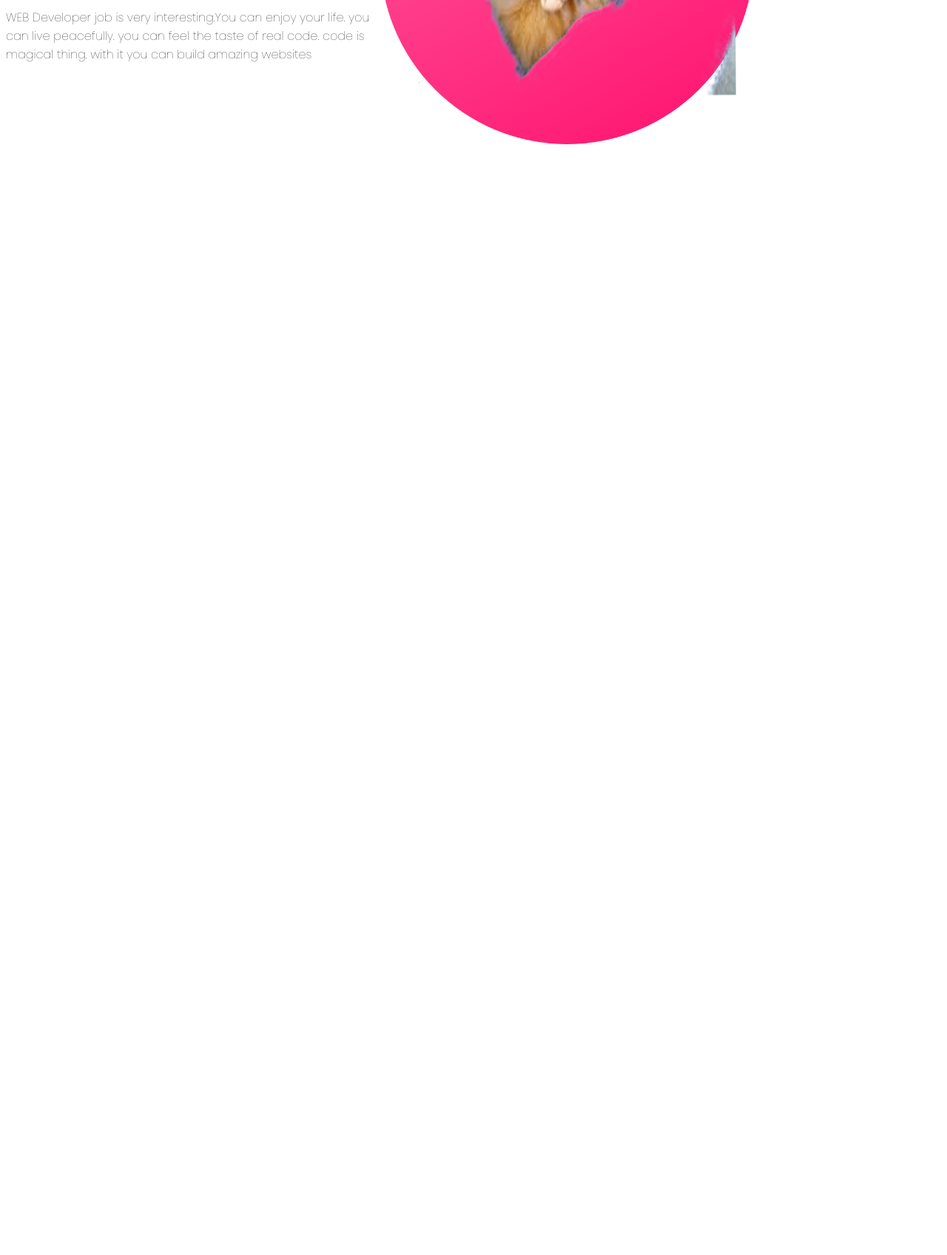
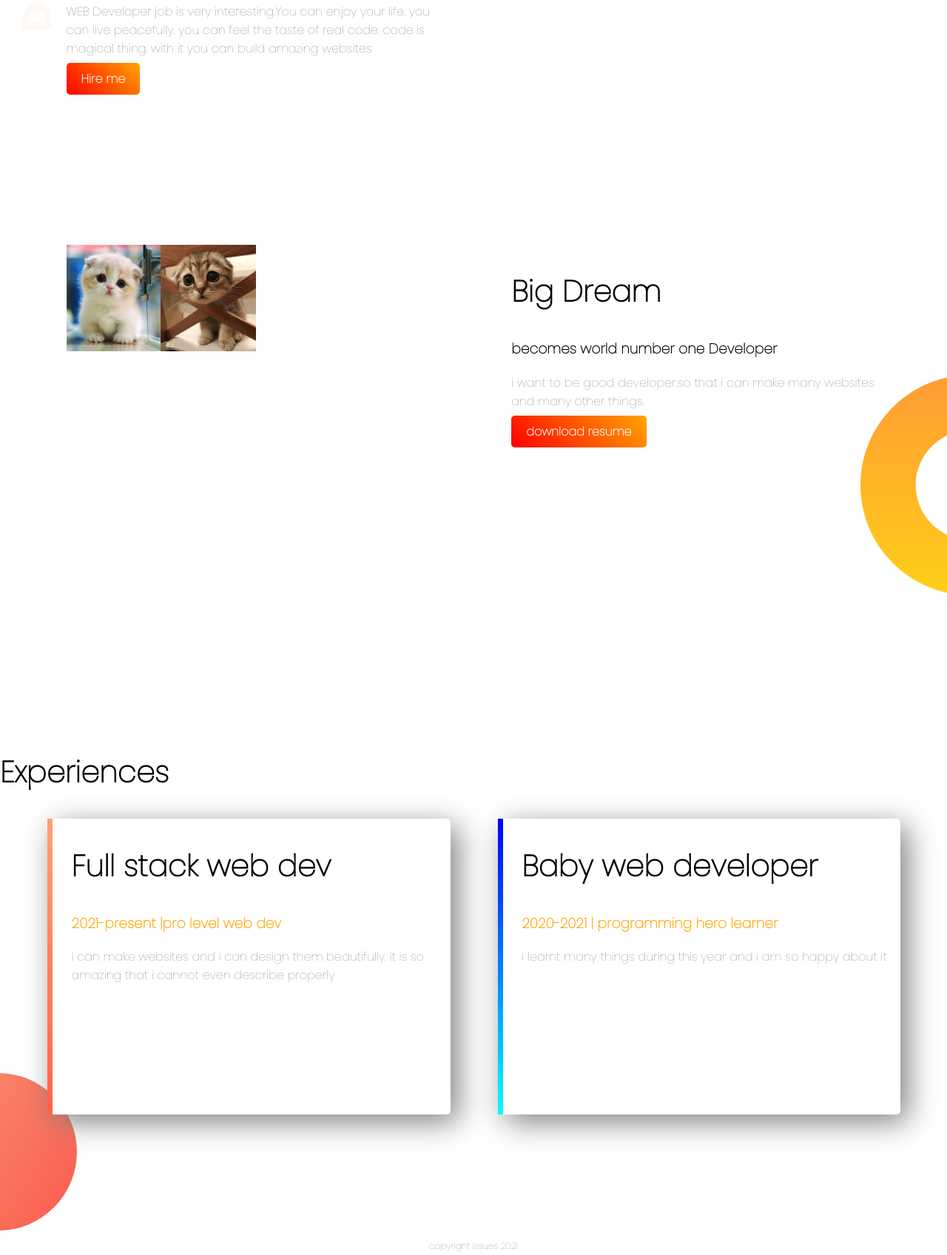
Before and after one commit to Bushra969/web-portfolio, a plain HTML site: page images/index.html in a window 1280 px wide. Shown: the part 319-2016 px from the top of the page at 74% size. Before the commit the page ends 800 px from the top, so only its background shows below. Drawn offline with Linux system fonts and the light colour scheme.

Commit message:
excited to finish my first website

```diff
--- a/images/index.html
+++ b/images/index.html
@@ -9,16 +9,48 @@
     <link rel="stylesheet" href="style.css">
 </head>
 <body>
-    <section>
+    <section class="pic">
     <div class="half-width">
         <h1>Welcome To</h1>
-        <h1><span class="name-highlight">Bushra</span> website</h1>
+        <h1><span class="orange-highlight">Bushra</span> website</h1>
         <h3>world class professional web dev</h3>
         <p>WEB Developer job is very interesting.You can enjoy your life. you can live peacefully. you can feel the taste of real code. code is magical thing. with it you can build amazing websites</p>
+        <a class="link-button" target="_blank" href="https://www.linkedin.com/company/programminghero/">Hire me</a>
     </div>
     <div class="half-width">
         <img src="catty.jpg" alt="">
     </div>
     </section>
+    <section class="dream-area">
+        <div class="half-width">
+            <img src="cat.jpg" alt="">
+        </div>
+        <div class="half-width">
+            <h2>Big Dream</h2>
+            <h3>becomes world number one Developer</h3>
+            <p>i want to be good developer.so that i can make many websites and many other things.</p>
+            <a class="link-button"  target="_blank"href="www.youtube.com">download resume</a>
+        </div>
+
+
+    </section>
+    <section class="experience-area">
+        <h2>Experiences</h2>
+        <div id="full-stack" class="half-width single-experience">
+            <h2>Full stack web dev</h2>
+            <h3 class="orange-highlight"> 2021-present |pro level web dev </h3>
+            <p>i can make websites and i can design them beautifully. it is so amazing that i cannot even describe properly</p>
+
+        </div>
+
+        <div id="baby-web" class="half-width single-experience">
+            <h2>Baby web developer</h2>
+            <h3 class="orange-highlight">2020-2021 | programming hero learner</h3>
+            <p> i learnt many things during this year and i am so happy about it</p>
+
+        </div>
+
+    </section>
+    <footer><p>copyright issues 2021</p></footer>
 </body>
 </html>
--- a/images/style.css
+++ b/images/style.css
@@ -1,19 +1,74 @@
 body{
+    margin: 0px;
     font-family: 'Poppins', sans-serif;
 }
 h1{
     font-size: 50px;
 }
-.name-highlight{
+h2{
+    font-size: 40px;
+}
+p{
+    color: dimgray;
+}
+.orange-highlight{
     color:orange;
 }
 .half-width{
     width: 40%;
-    float:left;
-    margin-left: 25%
-    padding-left: 25%;
+    float: left;
+    margin-left: 5%;
+    padding-left: 2%;
 
 }
 .half-width img{
-    width: 100%
+    width: 50%;
 }
+.pic{
+    border: 1px;
+    background-image: url("top-banner.png");
+    background-repeat: no-repeat;
+}
+section{
+    height: 500px;
+    padding-bottom: 150px;
+}
+.link-button{
+    text-decoration: none;
+    background-image: linear-gradient(45deg,red, orange);
+    padding:10px 20px;
+    border-radius: 5px;
+    color:white;
+    font-weight: 700;
+
+}
+.dream-area{
+    background-image: url(dream-bg.png);
+    background-repeat: no-repeat;
+    background-position: right;
+}
+.single-experience{
+    box-shadow:10px 10px 40px gray;
+    border-radius: 5px;
+    height: 80%;
+    background-color: white;
+}
+.experience-area{
+    background-image: url("exp-bg.png");
+    background-repeat: no-repeat;
+    background-position: bottom left;
+}
+#full-stack{
+    border-left: 7px solid ;
+    border-image: linear-gradient(180deg,lightsalmon,tomato);
+    border-image-slice: 1;
+}
+#baby-web{
+    border-left: 7px solid ;
+    border-image: linear-gradient(180deg,blue,cyan);
+    border-image-slice: 1;
+}
+footer p{
+    text-align: center;
+    font-size: 12px;
+}
```
Also changed, not shown: images/dream-bg.png (added), images/exp-bg.png (added), images/top-banner.png (added).
